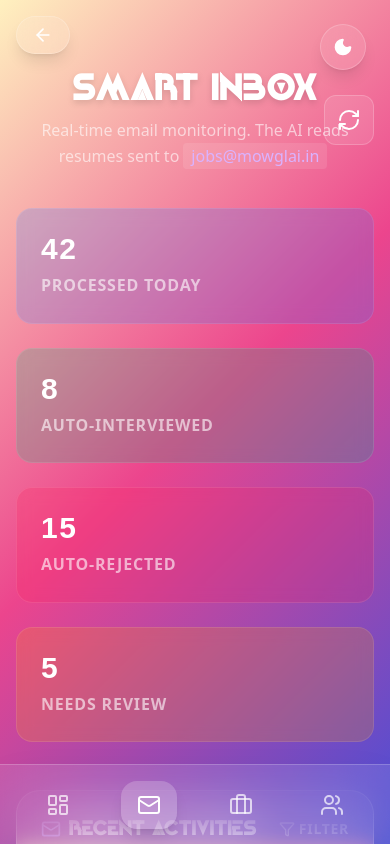
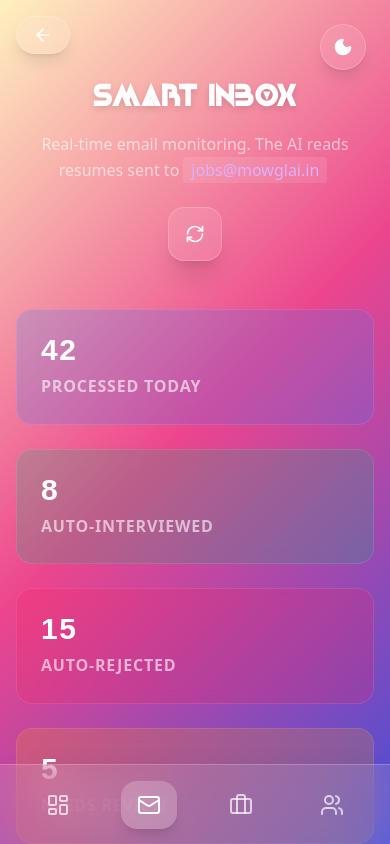
Before and after one commit to Div0011/AI-POWERED-RESUME-ASSISTANCE, a Next.js app in the folder frontend/: page /AI-POWERED-RESUME-ASSISTANCE/recruiter/inbox in a window 390 px wide. Shown: the top 844 px of the page. Built offline with nearby package versions, Linux system fonts and the light colour scheme.

Commit message:
Fix: Resolve mobile header overlap and clashing issues

```diff
--- a/frontend/src/app/dashboard/page.tsx
+++ b/frontend/src/app/dashboard/page.tsx
@@ -46,16 +46,18 @@ export default function DashboardPage() {
             />
 
             <div className="max-w-6xl mx-auto">
-                <div className="flex items-center mb-12 relative h-16">
-                    <h1 className="text-4xl font-bold tracking-wide drop-shadow-md absolute left-1/2 -translate-x-1/2 w-max uppercase mt-12 md:mt-0" style={{ fontFamily: 'var(--font-agale)' }}>
-                        RECRUITER DASHBOARD
-                    </h1>
+                <div className="flex flex-col md:flex-row items-center justify-center md:justify-between mb-16 gap-6 relative">
+                    <div className="text-center md:text-center md:absolute md:left-1/2 md:-translate-x-1/2 w-full md:w-max">
+                        <h1 className="text-3xl md:text-5xl font-bold tracking-wide drop-shadow-md uppercase" style={{ fontFamily: 'var(--font-agale)' }}>
+                            RECRUITER DASHBOARD
+                        </h1>
+                    </div>
                     <button
                         onClick={() => setIsModalOpen(true)}
-                        className="ml-auto bg-white/20 backdrop-blur-md border border-white/30 text-white px-6 py-3 rounded-full flex items-center space-x-2 hover:bg-white/30 transition-all shadow-lg hover:shadow-xl hover:scale-105 group"
+                        className="md:ml-auto bg-white/20 backdrop-blur-md border border-white/30 text-white px-6 py-3 rounded-full flex items-center space-x-2 hover:bg-white/30 transition-all shadow-lg hover:shadow-xl hover:scale-105 group whitespace-nowrap md:z-10"
                     >
                         <Plus className="w-5 h-5 group-hover:rotate-90 transition-transform" />
-                        <span className="font-semibold tracking-wide">Create New Job</span>
+                        <span className="font-semibold tracking-wide text-xs md:text-base">Create New Job</span>
                     </button>
                 </div>
 
--- a/frontend/src/app/recruiter/inbox/page.tsx
+++ b/frontend/src/app/recruiter/inbox/page.tsx
@@ -24,21 +24,21 @@ export default function InboxPage() {
     return (
         <div className="min-h-screen p-4 md:p-8 pt-20 md:pt-28 text-white pb-24 md:pb-8">
             <div className="max-w-6xl mx-auto">
-                <header className="mb-12 relative h-20 flex items-center justify-center">
-                    <div className="text-center">
-                        <h1 className="text-4xl font-bold tracking-wide mb-2 drop-shadow-md" style={{ fontFamily: 'var(--font-agale)' }}>
+                <header className="mb-12 flex flex-col items-center justify-center text-center gap-6 relative">
+                    <div className="max-w-2xl">
+                        <h1 className="text-3xl md:text-5xl font-bold tracking-wide mb-4 drop-shadow-md uppercase" style={{ fontFamily: 'var(--font-agale)' }}>
                             SMART INBOX
                         </h1>
-                        <p className="text-white/60">
+                        <p className="text-white/60 text-sm md:text-base leading-relaxed">
                             Real-time email monitoring. The AI reads resumes sent to
-                            <span className="text-purple-300 font-mono bg-white/10 px-2 py-0.5 rounded mx-1">jobs@mowglai.in</span>
+                            <span className="text-purple-300 font-mono bg-white/10 px-2 py-0.5 rounded mx-1 break-all">jobs@mowglai.in</span>
                         </p>
                     </div>
                     <button
                         onClick={refreshInbox}
-                        className="absolute right-0 bg-white/10 border border-white/20 p-3 rounded-xl hover:bg-white/20 transition-all active:scale-95"
+                        className="md:absolute md:right-0 bg-white/10 border border-white/20 p-4 rounded-2xl hover:bg-white/20 transition-all active:scale-95 shadow-xl"
                     >
-                        <RefreshCw className={`w-6 h-6 ${isRefreshing ? 'animate-spin' : ''}`} />
+                        <RefreshCw className={`w-5 h-5 md:w-6 md:h-6 ${isRefreshing ? 'animate-spin' : ''}`} />
                     </button>
                 </header>
 
```
